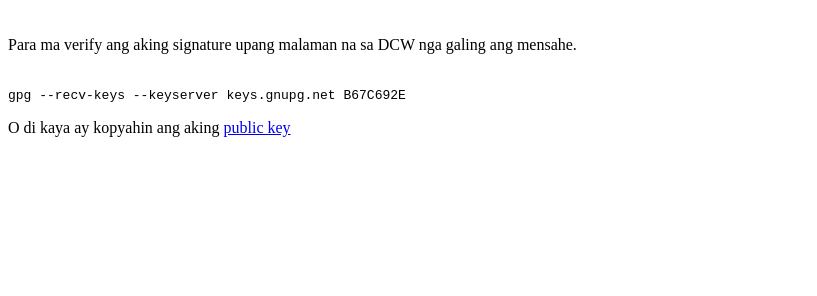
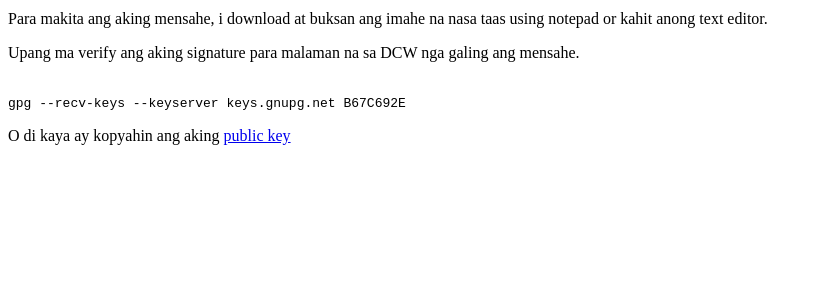
Before and after one commit to du30cw/du30cw.github.io, a plain HTML site: page index.html in a window 1280 px wide. Shown: the part 504-800 px from the top of the page, without its empty margins (0-817 px from the left). Drawn offline with Linux system fonts and the light colour scheme.

Commit message:
Nilagyan ko ng instructions
Para sa mga followers sa twitter.

```diff
--- a/index.html
+++ b/index.html
@@ -8,8 +8,8 @@
 <body>
 <img src="https://du30cw.github.io/secret.jpg"><br>
   <hr>
-  <br>
-  <p>Para ma verify ang aking signature upang malaman na sa DCW nga galing ang mensahe.</p><br>
+  <p>Para makita ang aking mensahe, i download at buksan ang imahe na nasa taas using notepad or kahit anong text editor.</p>
+  <p>Upang ma verify ang aking signature para malaman na sa DCW nga galing ang mensahe.</p><br>
   <code>gpg --recv-keys --keyserver keys.gnupg.net B67C692E</code><br>
   <p>O di kaya ay kopyahin ang aking <a href="https://du30cw.github.io/pubkey.txt">public key</a></p>
 </body>
```
